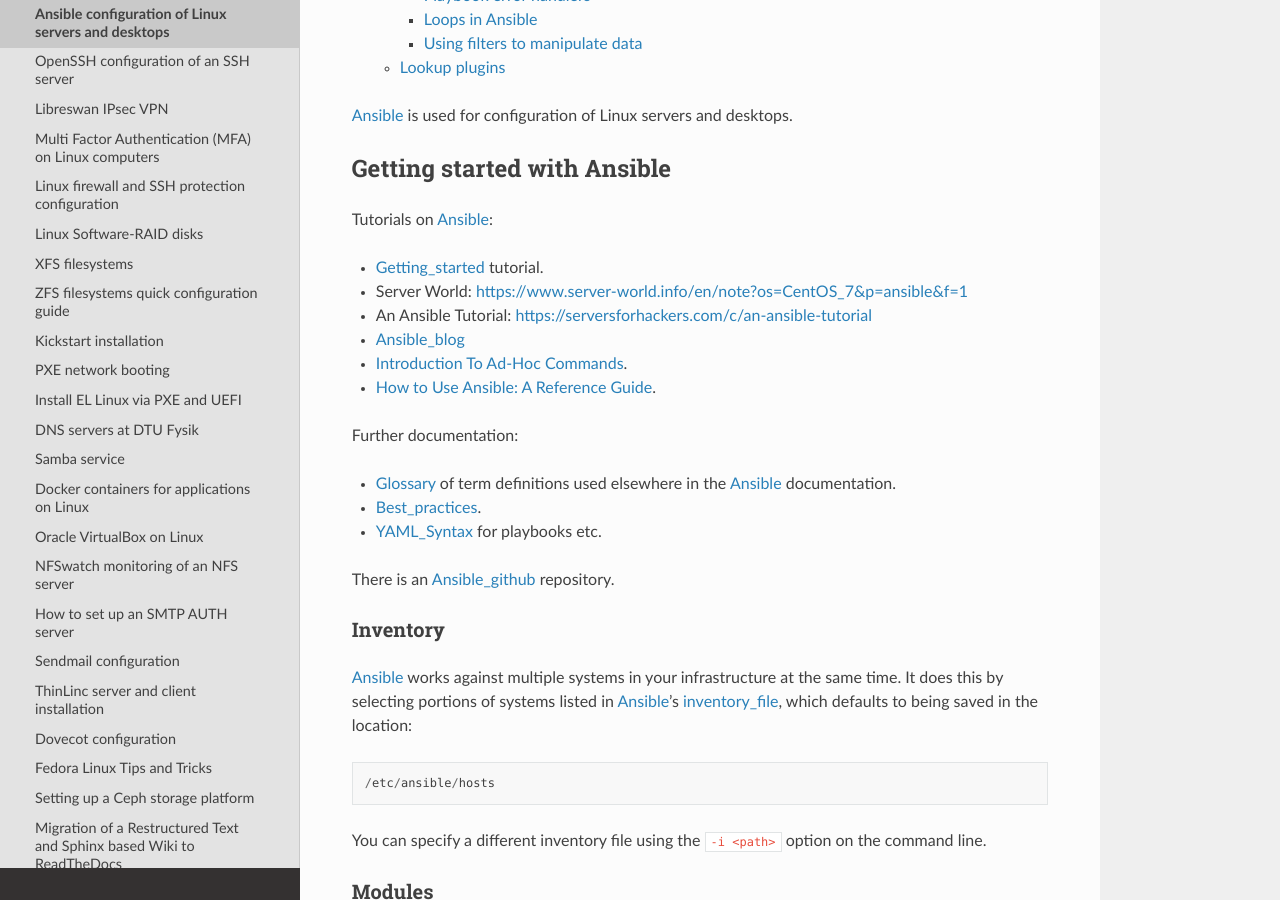
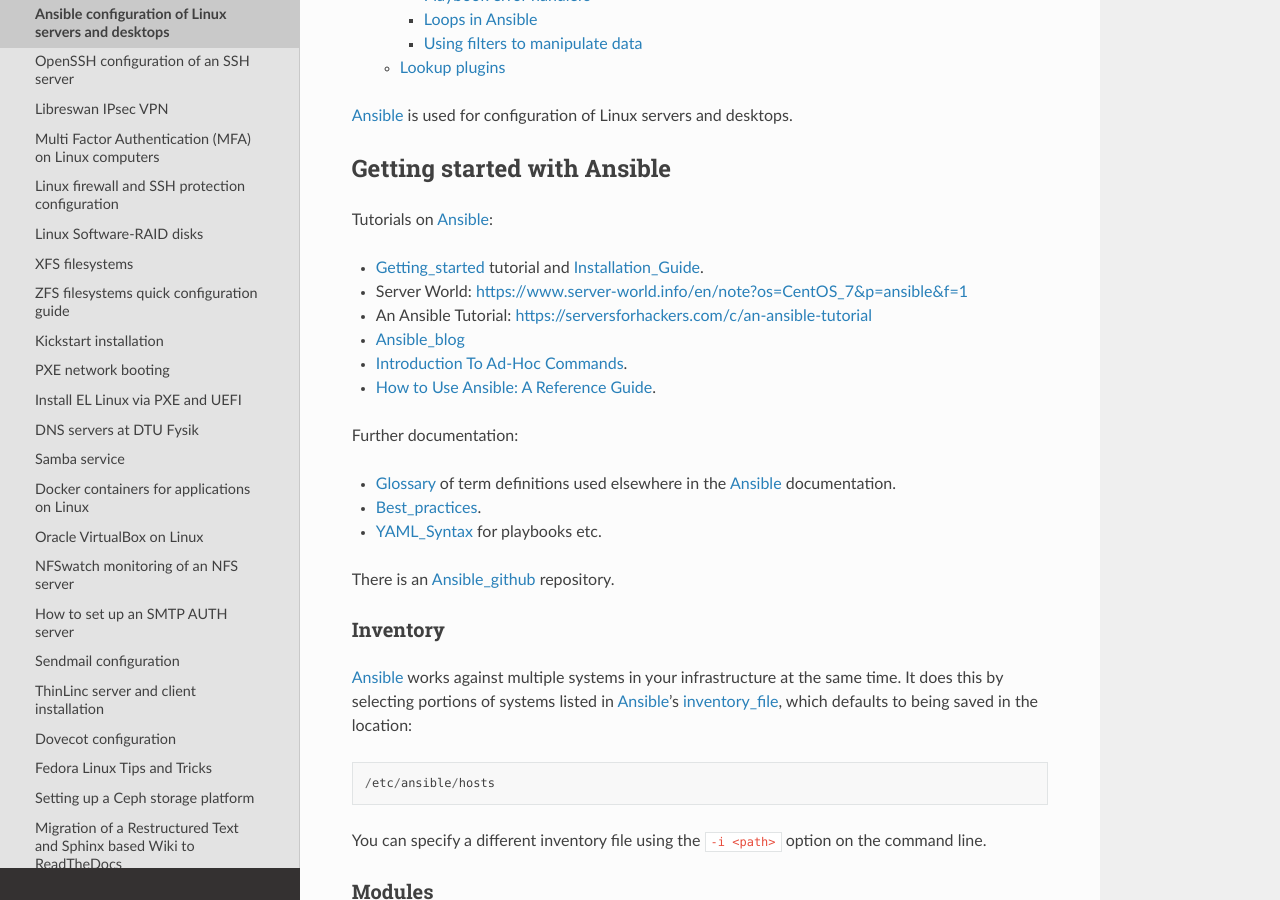
Before and after one commit to OleHolmNielsen/ITwiki, a Sphinx documentation site: the page built from docs/Ansible_configuration.rst, in a window 1280 px wide and 900 px high, scrolled down 753 px. Built offline with Sphinx 7.4.7 and the Read the Docs theme 2.0.0, drawn with Linux system fonts in a browser that asks for light colours.

Commit message:
Installation_Guide link

```diff
--- a/docs/Ansible_configuration.rst
+++ b/docs/Ansible_configuration.rst
@@ -13,7 +13,7 @@
 
 Tutorials on Ansible_:
 
-* Getting_started_ tutorial.
+* Getting_started_ tutorial and Installation_Guide_.
 * Server World: https://www.server-world.info/en/note?os=CentOS_7&p=ansible&f=1
 * An Ansible Tutorial: https://serversforhackers.com/c/an-ansible-tutorial
 * Ansible_blog_
@@ -35,6 +35,7 @@
 
 .. _Ansible: https://www.ansible.com/
 .. _Getting_started: https://docs.ansible.com/ansible/latest/getting_started/index.html
+.. _Installation_Guide: https://docs.ansible.com/ansible/latest/installation_guide/index.html
 .. _Ansible_github: https://github.com/ansible/
 
 Inventory
```
